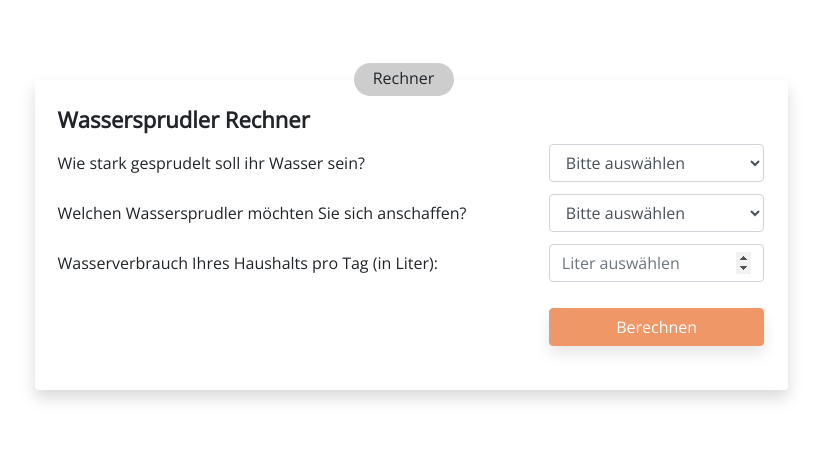
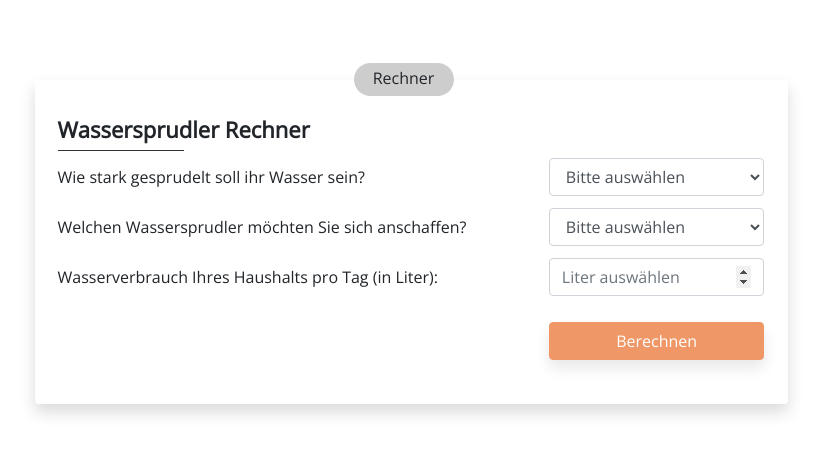
Before and after one commit to mikaelMS/Sodastream_Calculator, a plain HTML site: page index.html in a window 1280 px wide. Shown: the whole page, without its empty margins (229-1051 px from the left). Drawn offline with nearby package versions, Linux system fonts and the light colour scheme; a script that the page names is missing.

Commit message:
Added slick underline

```diff
--- a/css/style.css
+++ b/css/style.css
@@ -15,6 +15,24 @@ background: #cdcdcd;
   font-size: 16px
 }
 
+#title_calculator {
+  font-weight: 600;
+  font-size: 22px;
+  margin-top: 10px;
+  margin-bottom: 12px;
+  display: inline-block;
+ position: relative;
+}
+
+.title-box:after {
+  content: '';
+    position: absolute;
+    top: 37px;
+    left: 0;
+    width: 50%;
+    border-top: 1px solid #333;
+}
+
 #results_table tr {
   display: none;
 }
@@ -29,12 +47,6 @@ input[type=number]::-webkit-outer-spin-button {
   background-color: #E76016;
   border-color: #E76016;
   width: 100%;
-}
-
-#title_calculator {
-  font-weight: 600;
-  font-size: 22px;
-  margin-bottom: 8px;
 }
 
 #wassersprudler_rechner.container {
@@ -187,7 +199,6 @@ input[type=number]::-webkit-outer-spin-button {
   #results_table th.table_header {
     padding: 8px;
   } */
-
     #results_table {
       font-size: 11px;
       /* font-size: 0.71rem; */
--- a/index.html
+++ b/index.html
@@ -19,7 +19,7 @@
   <div style="margin-top: 80px;"></div>
   <div id="wassersprudler_rechner" class="container shadow rounded">
     <div id="rechner-tag" class="text-center">Rechner</div>
-    <div id="title_calculator">
+    <div id="title_calculator" class="title-box">
       Wassersprudler Rechner
     </div>
     <form>
@@ -52,7 +52,8 @@
         </div>
       </div>
       <div class="form-group row">
-        <label class="question-label col-xs-12 col-md-8 col-form-label">Wasserverbrauch Ihres Haushalts pro Tag<span id="double-point">:</span><span id="in-liter"> (in Liter):</span> <br> <span id="range-slider__value" class="font-weight-bold "></span><span id="liter-label"> Liter</span></label>
+        <label class="question-label col-xs-12 col-md-8 col-form-label">Wasserverbrauch Ihres Haushalts pro Tag<span id="double-point">:</span><span id="in-liter"> (in Liter):</span> <br> <span id="range-slider__value" class="font-weight-bold "></span><span
+            id="liter-label"> Liter</span></label>
         <div class="col-xs-12 col-md-4">
           <input id="choice_liters" type="number" class="form-control liter_scale" name="liter_per_day" placeholder="Liter auswählen" min="0.5" step="0.5" onkeydown="return false">
         </div>
```
Lines whose indentation alone changed are shown as unchanged.
